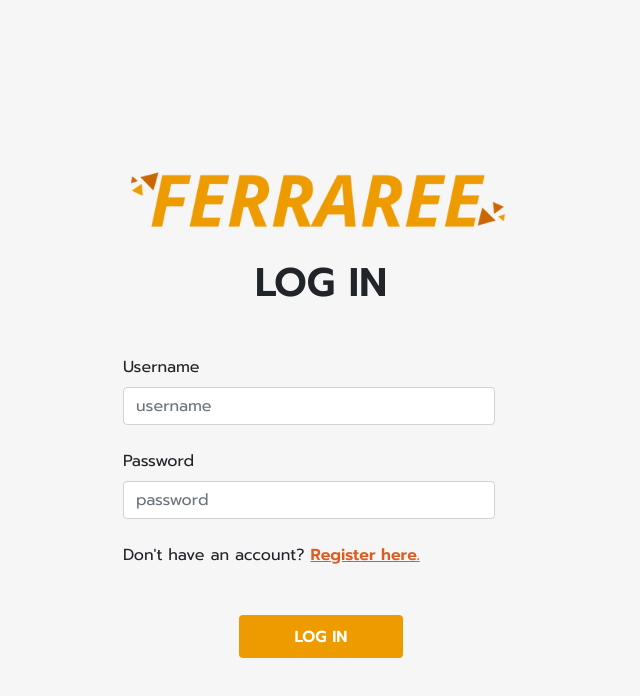
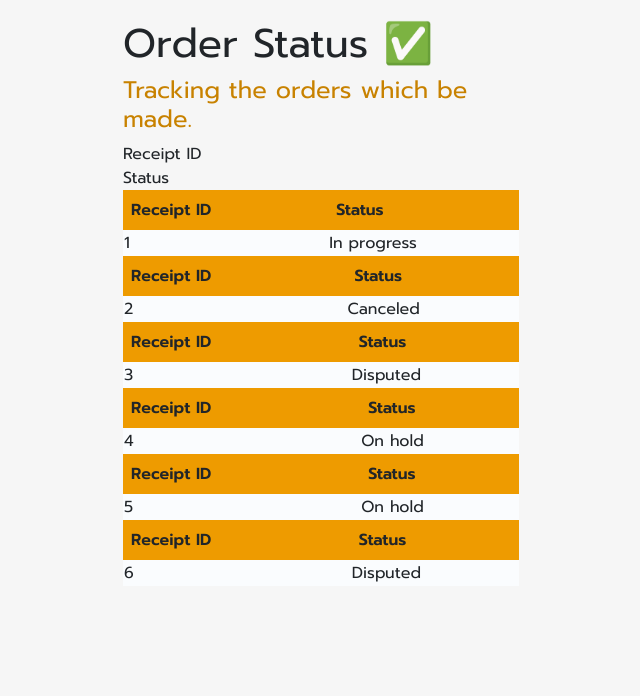
Before and after one commit to raiden-shogun-supremacy/ferrareeshop-frontend, a React (Create React App) app: page / in a window 1280 px wide. Shown: the top 696 px of the page, without its empty margins (319-959 px from the left). Built offline with nearby package versions, Linux system fonts and the light colour scheme.

Commit message:
pleaseHELP

```diff
--- a/src/App.js
+++ b/src/App.js
@@ -3,13 +3,14 @@ import Dashboard from './Components/Dashboard';
 import Error404 from './Components/Pages/Error/Error404';
 import LoginStatus from './Components/SideBar/Logged/LoginBox';
 import Login from './Components/Pages/Login/Login';
+import OrderStatus from './Components/Pages/OrderStatus/OrderStatus';
 
 function App() {
   return (
     <BrowserRouter>
       <Switch>
-        <Route exact path="/" component={Login}/>
-        <Route component={Dashboard} />
+        <Route exact path="/" component={OrderStatus}/>
+        <Route component={OrderStatus} />
         <Route component={Error404} />
       </Switch>
     </BrowserRouter>
--- a/src/Components/Pages/OrderStatus/OrderStatus.js
+++ b/src/Components/Pages/OrderStatus/OrderStatus.js
@@ -1,14 +1,24 @@
 import '../PageStyle.css';
+import order_status from '../../../Data/order_status.json';
+import StatusTable from './StatusTable';
 
 const OrderStatus = () => {
+    const order_fetch = order_status.map((data, key) => {
+        return <StatusTable detail={ data } index={ key } />
+    })
     return (
         <div className="container">
+            <div className="header">
             <h1>Order Status ✅</h1>
             <h4>Tracking the orders which be made.</h4>
-            <div className="content">
+            </div>
+                <div className="table-header">
+                    <div>Receipt ID</div>
+                    <div>Status</div>
+                </div>
+                { order_fetch }
                 {/* <img src="/images/error404.png" />
                 <p className="caution">NAH, ONLY THE MARKETING MANAGER CAN ACCESS THIS SECTION!</p> */}
-            </div>
         </div>
     );
 }
--- /dev/null
+++ b/src/Components/Pages/OrderStatus/StatusTable.css
@@ -0,0 +1,19 @@
+table{
+    width: 100%;
+    border-collapse: collapse;
+}
+
+th {
+    border: 1px solid #dddddd;
+    text-align: left;
+    padding: 8px;
+    background-color: #EE9B00;
+  }
+
+tr:nth-child(even) {
+    background-color: #fafcfe;
+  }
+
+tr:nth-child(odd) {
+    background-color: #c9c3b4;
+}
--- /dev/null
+++ b/src/Components/Pages/OrderStatus/StatusTable.js
@@ -0,0 +1,20 @@
+import './StatusTable.css'
+
+const StatusTable = ({ detail }) => {
+    return(
+        <div>
+            <table>
+                <tr>
+                    <th>Receipt ID</th>
+                    <th>Status</th>
+                </tr>
+                <tr>
+                    <td>{detail.ReceiptID}</td>
+                    <td>{detail.Status}</td>
+                </tr>
+            </table>
+        </div>
+    )
+}
+
+export default StatusTable;
--- /dev/null
+++ b/src/Data/order_status.json
@@ -0,0 +1,9 @@
+
+[
+{"ReceiptID":"1","Status":"In progress"},
+{"ReceiptID":"2","Status":"Canceled"},
+{"ReceiptID":"3","Status":"Disputed"},
+{"ReceiptID":"4","Status":"On hold"},
+{"ReceiptID":"5","Status":"On hold"},
+{"ReceiptID":"6","Status":"Disputed"}
+]
```
Also changed, not shown: 1 other file (tests, documents, lock files or other folders).
